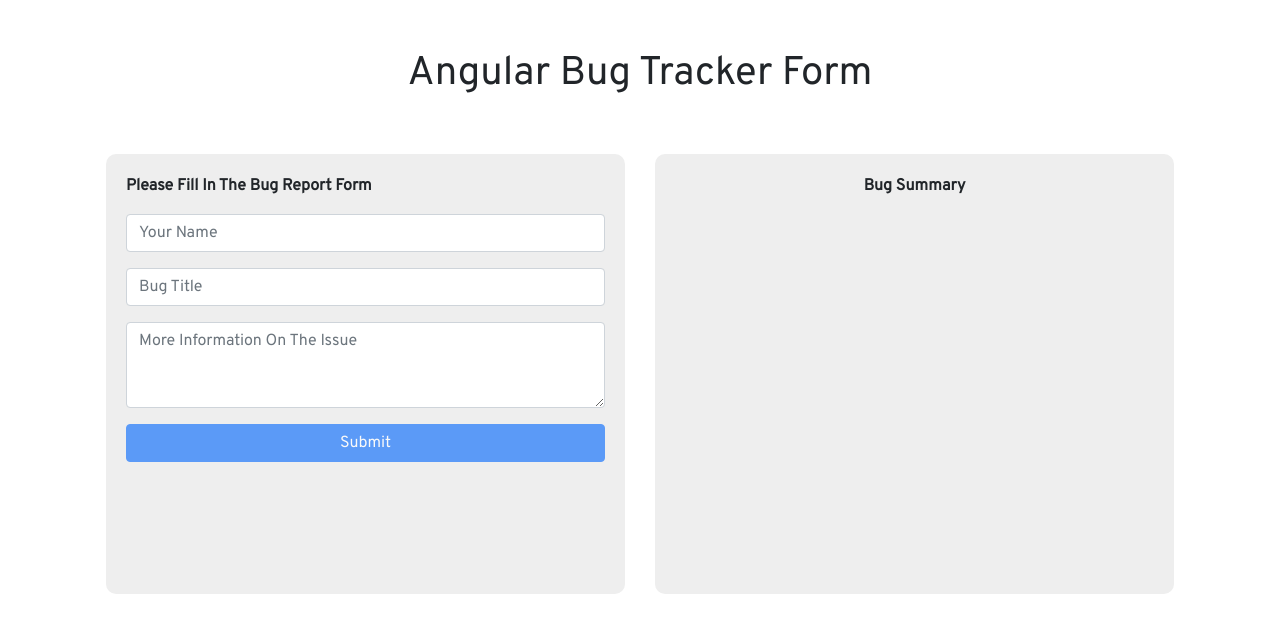
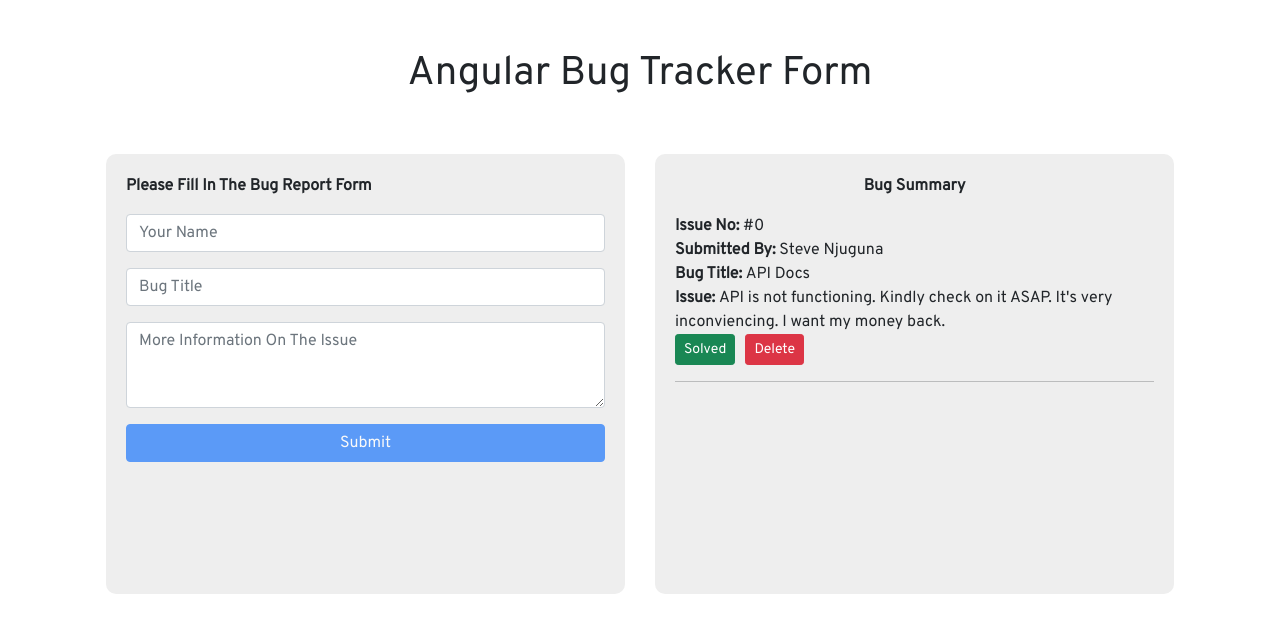
Before and after one commit to steve-njuguna-k/Bug-Tracker-Form, an Angular app: page / in a window 1280 px wide. Shown: the top 632 px of the page. Built offline with nearby package versions, Linux system fonts and the light colour scheme.

Commit message:
Added dummy text and a screenshot image

```diff
--- a/src/app/components/bug-form/bug-form.component.ts
+++ b/src/app/components/bug-form/bug-form.component.ts
@@ -26,7 +26,14 @@ export class BugFormComponent implements OnInit {
       inputBugInfo: ['', Validators.required],
     });
 
-    this.bugInfo = []
+    this.bugInfo = [
+      {
+      name: "Steve Njuguna",
+      bugTitle: "API Docs",
+      content: "API is not functioning. Kindly check on it ASAP. It's very inconviencing. I want my money back.",
+      completed:false
+      }
+    ]
   }
 
   addBugIssue() {
```
Also changed, not shown: src/assets/images/Screenshot.PNG (added).
